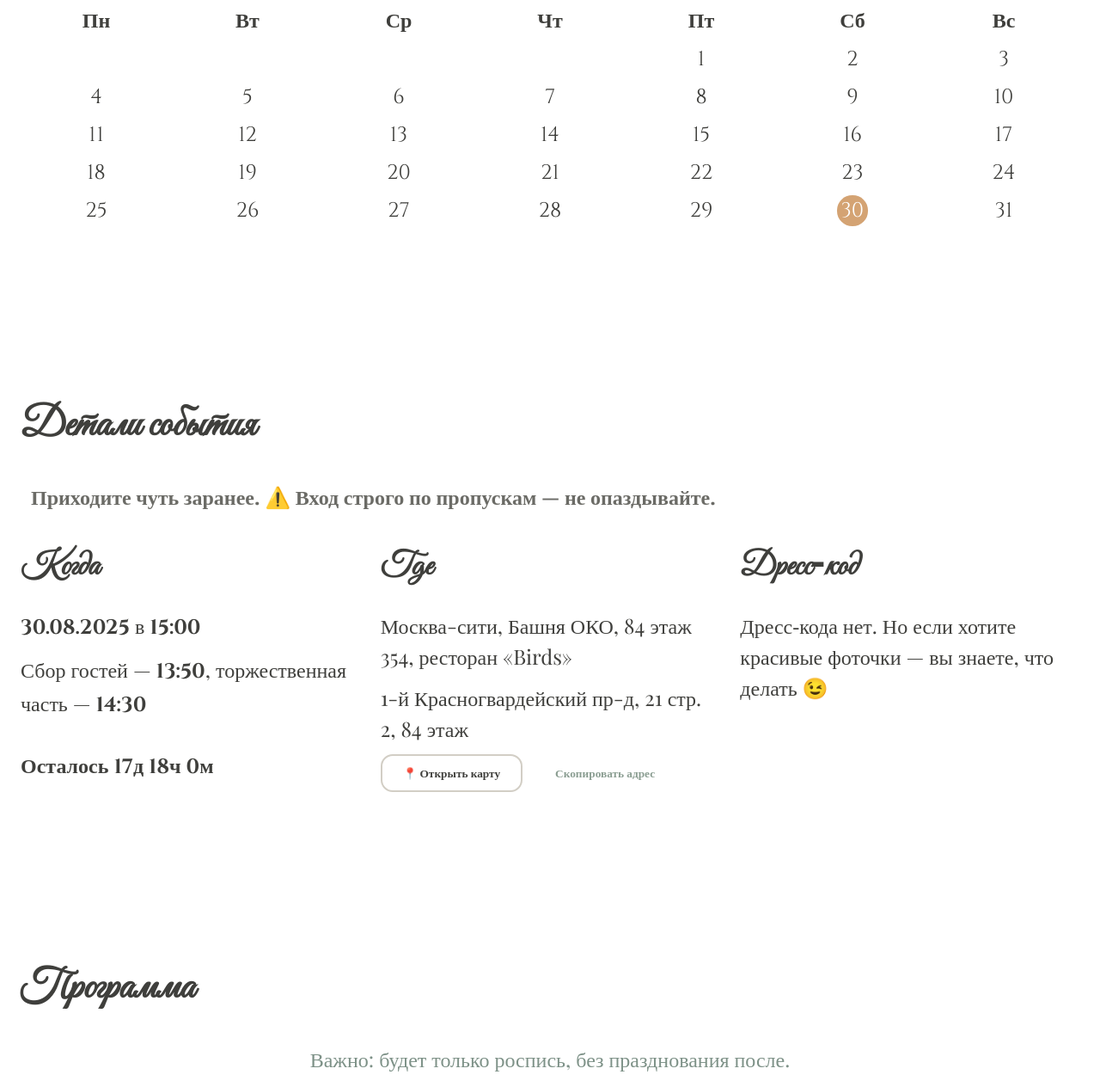
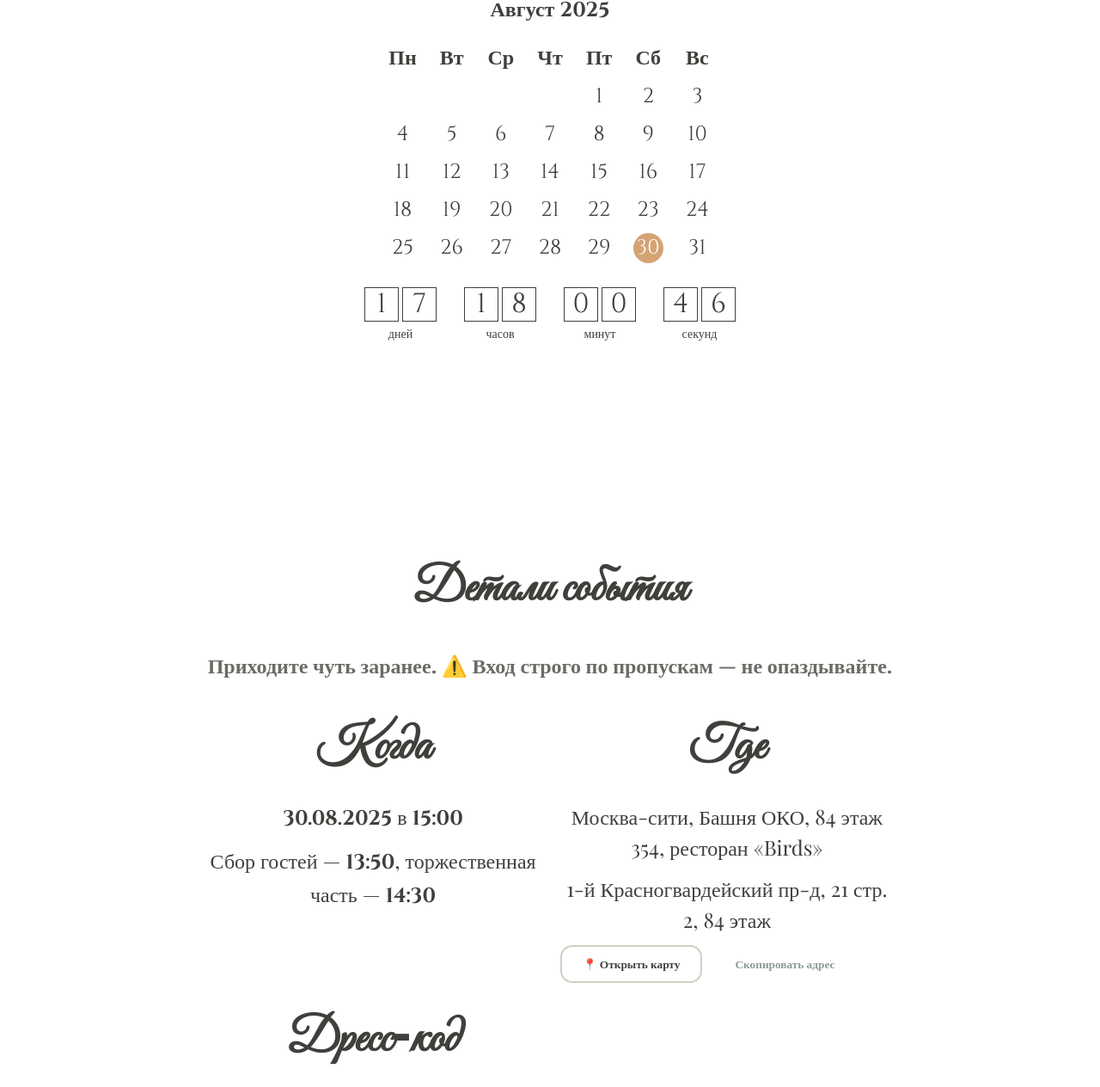
Before and after one commit to CrabopuluS/wedding_day, a plain HTML site: page index.html in a window 1280 px wide. Shown: the part 1168-2432 px from the top of the page at 86% size. Drawn offline with nearby package versions, Linux system fonts and the light colour scheme; no server answers.

Commit message:
Обновлены стили и таймер

```diff
--- a/index.html
+++ b/index.html
@@ -114,6 +114,24 @@
           </tr>
         </tbody>
       </table>
+      <div id="countdown" class="countdown">
+        <div class="time-part">
+          <div class="digits" id="cd-days"><span class="digit">0</span><span class="digit">0</span></div>
+          <span class="label">дней</span>
+        </div>
+        <div class="time-part">
+          <div class="digits" id="cd-hours"><span class="digit">0</span><span class="digit">0</span></div>
+          <span class="label">часов</span>
+        </div>
+        <div class="time-part">
+          <div class="digits" id="cd-minutes"><span class="digit">0</span><span class="digit">0</span></div>
+          <span class="label">минут</span>
+        </div>
+        <div class="time-part">
+          <div class="digits" id="cd-seconds"><span class="digit">0</span><span class="digit">0</span></div>
+          <span class="label">секунд</span>
+        </div>
+      </div>
     </section>
 
     <section id="details">
@@ -126,7 +144,6 @@
             <p><strong id="dateText"></strong> в <strong id="mainTime"></strong></p>
             <p>Сбор гостей — <strong id="startTime"></strong>, торжественная часть — <strong id="ceremonyTime"></strong>
             </p>
-            <div id="countdown" class="countdown"></div>
           </article>
 
           <article class="details-card" aria-labelledby="whereTitle">
--- a/script.js
+++ b/script.js
@@ -102,16 +102,24 @@
       const el = document.getElementById('countdown');
       if (!el) return;
       const target = new Date(`${WEDDING.dateISO}T${WEDDING.timeMain}:00+03:00`);
+      const dd = el.querySelectorAll('#cd-days .digit');
+      const hh = el.querySelectorAll('#cd-hours .digit');
+      const mm = el.querySelectorAll('#cd-minutes .digit');
+      const ss = el.querySelectorAll('#cd-seconds .digit');
       function update() {
         const diff = target - new Date();
-        if (diff <= 0) { el.textContent = ''; el.style.display = 'none'; clearInterval(timer); return; }
-        const d = Math.floor(diff / 86400000);
-        const h = Math.floor(diff % 86400000 / 3600000);
-        const m = Math.floor(diff % 3600000 / 60000);
-        el.textContent = `Осталось ${d}д ${h}ч ${m}м`;
+        if (diff <= 0) { el.style.display = 'none'; clearInterval(timer); return; }
+        const d = String(Math.floor(diff / 86400000)).padStart(2, '0');
+        const h = String(Math.floor(diff % 86400000 / 3600000)).padStart(2, '0');
+        const m = String(Math.floor(diff % 3600000 / 60000)).padStart(2, '0');
+        const s = String(Math.floor(diff % 60000 / 1000)).padStart(2, '0');
+        dd[0].textContent = d[0]; dd[1].textContent = d[1];
+        hh[0].textContent = h[0]; hh[1].textContent = h[1];
+        mm[0].textContent = m[0]; mm[1].textContent = m[1];
+        ss[0].textContent = s[0]; ss[1].textContent = s[1];
       }
       update();
-      const timer = setInterval(update, 60000);
+      const timer = setInterval(update, 1000);
     }
 
     // === КАЛЕНДАРЬ (.ICS) ===
--- a/styles.css
+++ b/styles.css
@@ -57,6 +57,8 @@
   --font-xxl: var(--fs-40);
   --font-display: var(--fs-56);
 
+  --heading-size: var(--fs-56);
+
   --radius: var(--radius-lg);
   --gap: var(--space-3);
   --speed: var(--dur-mid);
@@ -99,18 +101,12 @@ h3,
 h4 {
   font-family: var(--font-heading);
   color: var(--text-primary);
+  font-size: var(--heading-size);
 }
-h1 {
-  font-size: var(--fs-56);
-  line-height: 1.2;
-  letter-spacing: -0.02em;
-}
-h2 {
-  font-size: calc(var(--fs-40) * 1.2);
+h2,
+h3,
+h4 {
   margin-bottom: 1rem;
-}
-h3 {
-  font-size: calc(var(--fs-32) * 1.2);
 }
 .lead {
   font-size: var(--fs-20);
@@ -126,7 +122,7 @@ h3 {
 .names,
 .couple-names {
   font-family: var(--font-heading);
-  font-size: calc(var(--font-display) * 1.5);
+  font-size: var(--heading-size);
   line-height: 1.1;
   letter-spacing: 0.5px;
   color: var(--text-primary);
@@ -389,8 +385,8 @@ header.scrolled {
 }
 .hero-date {
   font-family: var(--font-date);
-  font-size: clamp(24px, 3.9vw, 33px);
-  margin-bottom: var(--gap);
+  font-size: var(--heading-size);
+  margin-bottom: 0;
 }
 .hero .names,
 .hero .couple-names {
@@ -407,6 +403,8 @@ header.scrolled {
 
 .calendar-table {
   width: 100%;
+  max-width: 400px;
+  margin: 0 auto;
   border-collapse: collapse;
   font-family: var(--font-date);
 }
@@ -442,6 +440,12 @@ header.scrolled {
 section {
   padding: clamp(64px, 8vw, 96px) var(--space-3);
   scroll-margin-top: 80px;
+  min-height: 100vh;
+  display: flex;
+  flex-direction: column;
+  justify-content: center;
+  align-items: center;
+  text-align: center;
 } /* под реальную высоту header */
 main > section:nth-of-type(2n) {
   background: var(--bg-alt);
@@ -524,7 +528,7 @@ img {
 }
 .wish-thumb {
   width: 100%;
-  aspect-ratio: 4 / 3;
+  aspect-ratio: 1;
   border-radius: calc(var(--radius) / 2);
   background: var(--bg-muted);
   display: flex;
@@ -533,9 +537,9 @@ img {
   overflow: hidden;
 }
 .wish-thumb img {
-  max-width: 100%;
-  max-height: 100%;
-  object-fit: contain;
+  width: 100%;
+  height: 100%;
+  object-fit: cover;
 }
 .wish-actions {
   width: 100%;
@@ -788,7 +792,34 @@ dialog menu {
 }
 .countdown {
   margin-top: var(--gap);
-  font-weight: 600;
+  display: flex;
+  gap: var(--space-4);
+}
+
+.countdown .time-part {
+  display: flex;
+  flex-direction: column;
+  align-items: center;
+}
+
+.countdown .digits {
+  display: flex;
+  gap: 0.25rem;
+}
+
+.countdown .digit {
+  width: 2.5rem;
+  height: 2.5rem;
+  display: flex;
+  align-items: center;
+  justify-content: center;
+  border: 1px solid var(--text-primary);
+  font-size: var(--fs-32);
+}
+
+.countdown .label {
+  margin-top: 0.25rem;
+  font-size: var(--fs-14);
 }
 
 @media (prefers-reduced-motion: reduce) {
```
